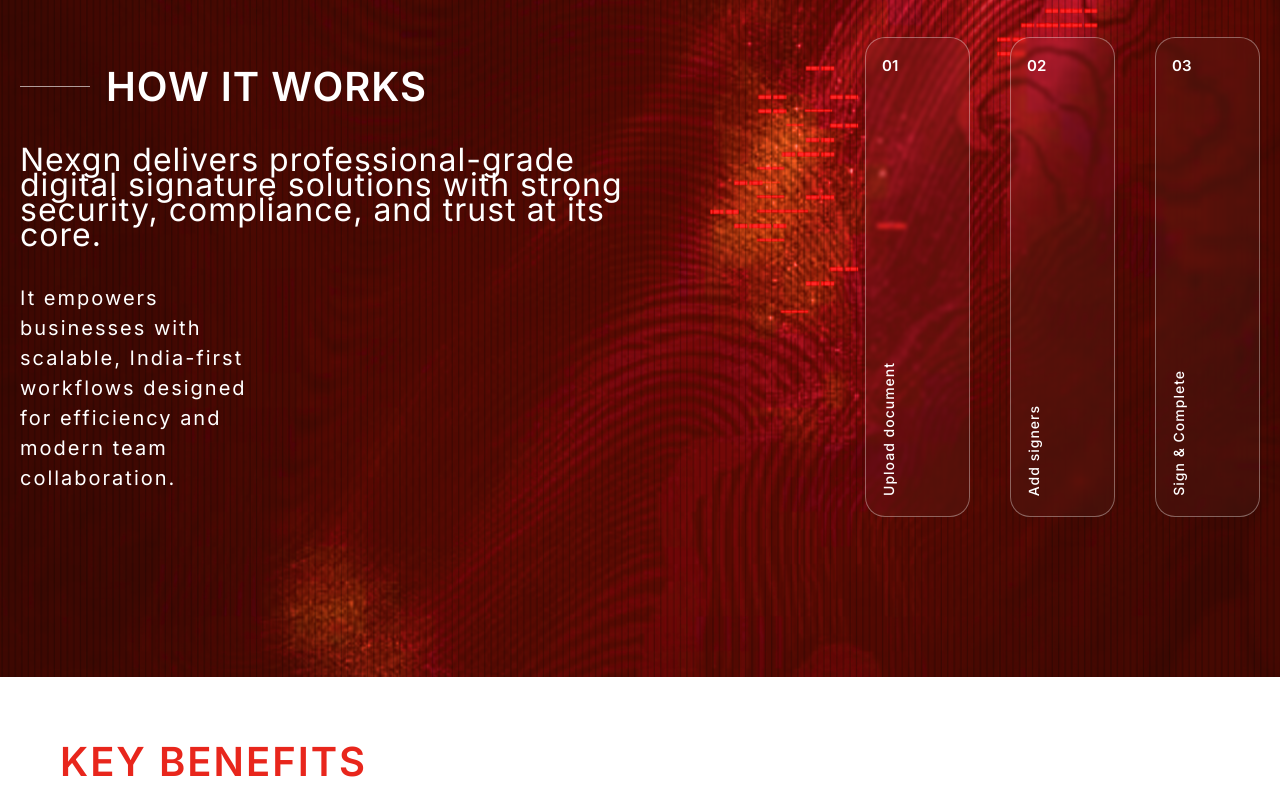
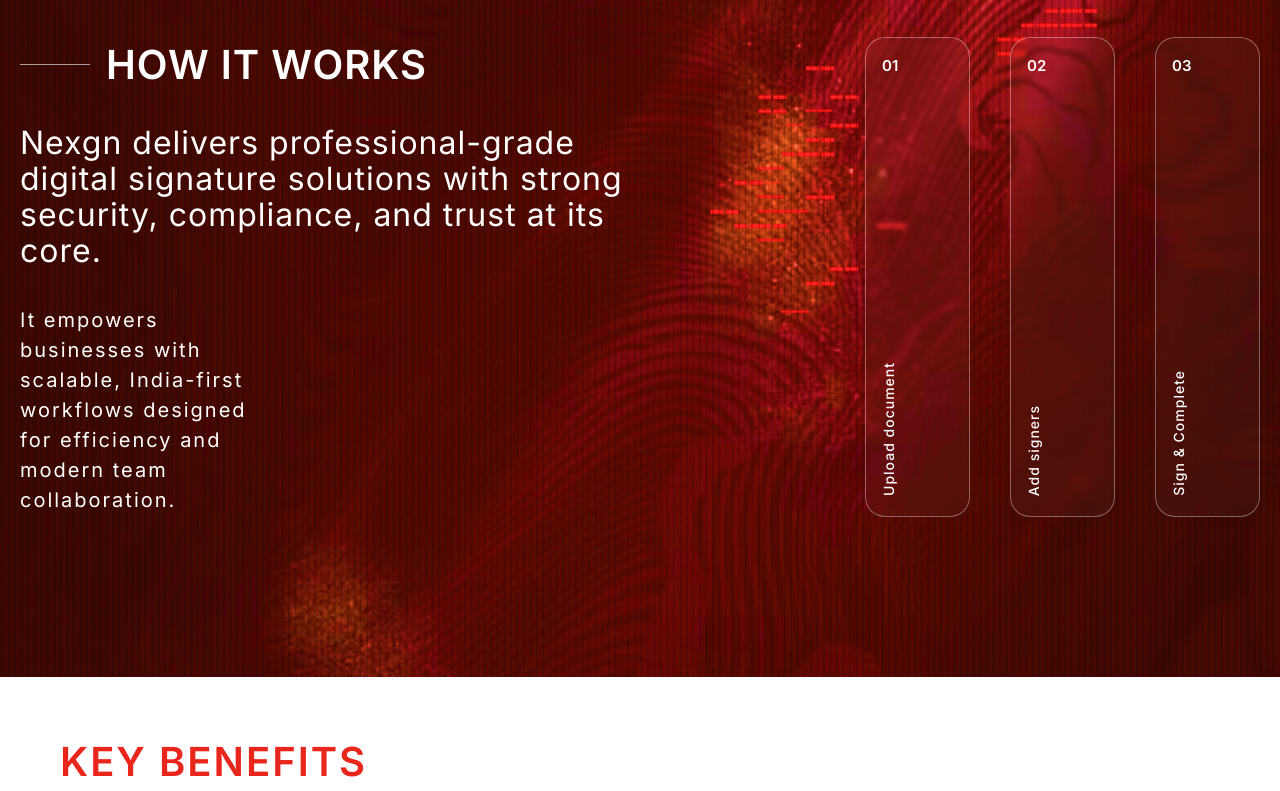
Before and after one commit to NoCapCode-tm/Nexgn-Corp, a React (Create React App) app: page / in a window 1280 px wide. Shown: the part 1120-1911 px from the top of the page. Built offline with nearby package versions, Linux system fonts and the light colour scheme; a web font is replaced by a local one.

Commit message:
responiveness some section improvement

```diff
--- a/src/component/css/Footer.module.css
+++ b/src/component/css/Footer.module.css
@@ -7,6 +7,7 @@
   flex-direction: column;
   align-items: center;
   box-sizing: border-box;
+  margin-top: -40px;
   font-family: 'Inter', -apple-system, BlinkMacSystemFont, sans-serif;
   overflow: hidden; /* Keeps the giant bottom logo cropped inside */
 
--- a/src/pages/css/Landing.module.css
+++ b/src/pages/css/Landing.module.css
@@ -358,7 +358,7 @@
   color: #ffffff;
   font-size: 32px;
   letter-spacing: 1px;
-  line-height: 25px;
+  line-height: 36px;
   font-weight: 400;
   max-width: 610px;
 }
@@ -1263,7 +1263,8 @@
   background: none;
   border: none;
   padding: 22px 24px;
-  font-size: 15px;
+  font-size: 13px;
+  letter-spacing: 1px;
   font-weight: 500;
   color: #111111;
   cursor: pointer;
@@ -1507,7 +1508,7 @@
   }
 }
 
-@media (max-width: 600px) {
+@media (max-width: 500px) {
   .pricingGrid {
     grid-template-columns: 1fr;
   }
@@ -1802,7 +1803,7 @@
 @media (max-width : 553px){
     .cardsGrid {
     display: grid;
-    grid-template-columns: repeat(auto-fit, minmax(200px, 1fr));
+    grid-template-columns: repeat(auto-fit, minmax(150px, 1fr));
     gap: 16px;
   }
 }
```
